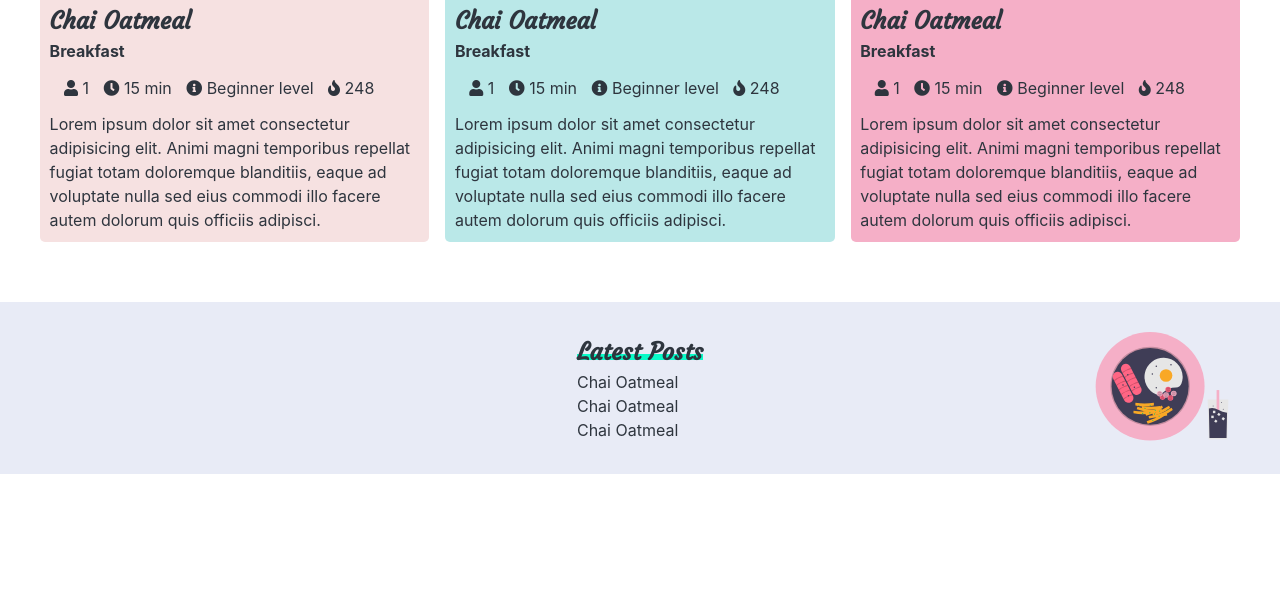
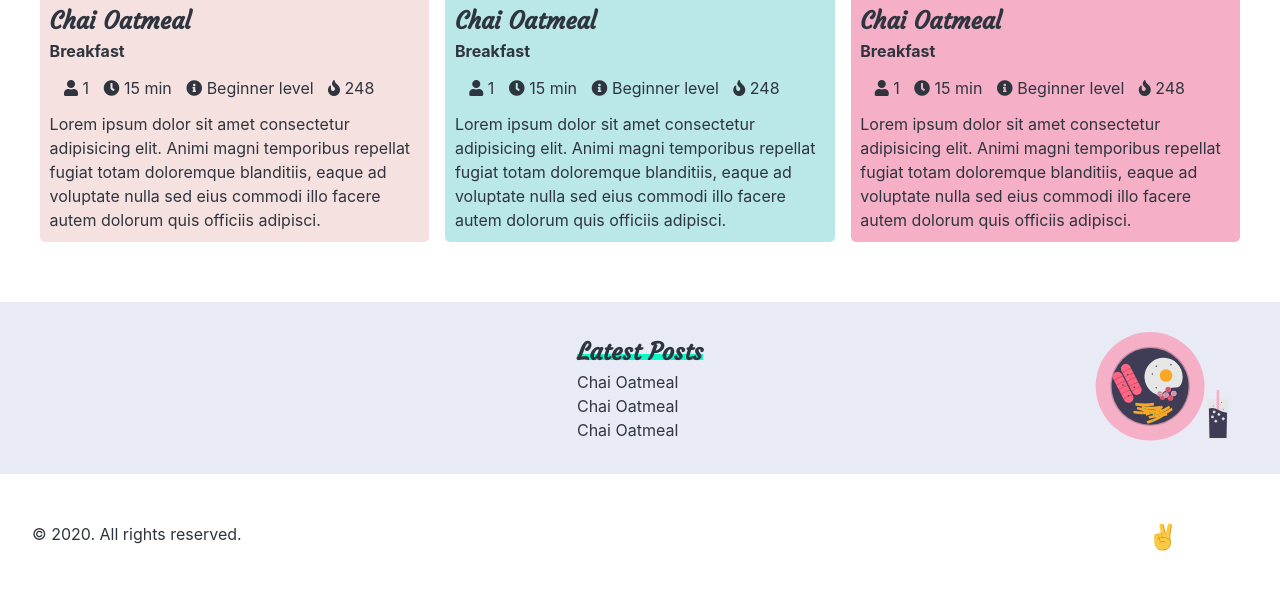
Before and after one commit to vadimghedreutan/Thermomix-Recipes-Blog, a website: page index.html in a window 1280 px wide. Shown: the part 638-1228 px from the top of the page. Drawn offline with Linux system fonts and the light colour scheme.

Commit message:
update footer

```diff
--- a/index.html
+++ b/index.html
@@ -156,7 +156,10 @@
   </section>
 
   <footer class="footer">
-
+    <div>© 2020. All rights reserved.</div>
+    <div>
+      <img src="img/victory.svg" alt="">
+    </div>
   </footer>
 
   <script>
--- a/scss/_main.scss
+++ b/scss/_main.scss
@@ -108,6 +108,17 @@
 }
 
 .footer {
-  padding: 3rem 0;
+  padding: 3rem 2rem;
   background: white;
+  display: flex;
+  justify-content: space-between;
+
+  img {
+    width: 30%;
+    transition: all 1s;
+
+    &:hover {
+      transform: scale(2);
+    }
+  }
 }
```
Also changed, not shown: login.html (+4 -1 lines), register.html (+4 -1 lines), img/victory.svg (added), scss/style.css, 1 other file.
